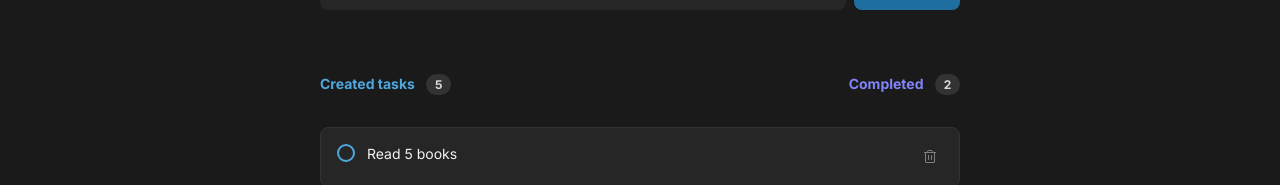
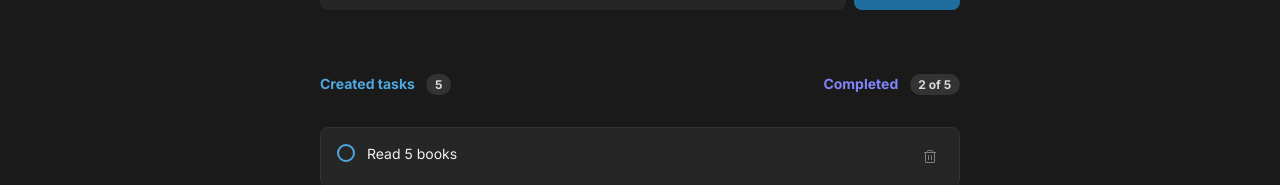
Before and after one commit to rachelmgaldino/simple-todo-app, a React (Vite) app: page / in a window 1280 px wide. Shown: the part 207-392 px from the top of the page. Built offline with nearby package versions, Linux system fonts and the light colour scheme.

Commit message:
fix: display total tasks alongside completed tasks in the UI

```diff
--- a/src/App.jsx
+++ b/src/App.jsx
@@ -99,7 +99,7 @@ function App() {
             </p>
             <p className={styles.doneTasks}>
               Completed{" "}
-              <span className={styles.taskCount}>{completedTasks}</span>
+              <span className={styles.taskCount}>{completedTasks} of {amountOfTasks}</span>
             </p>
           </header>
 
```
